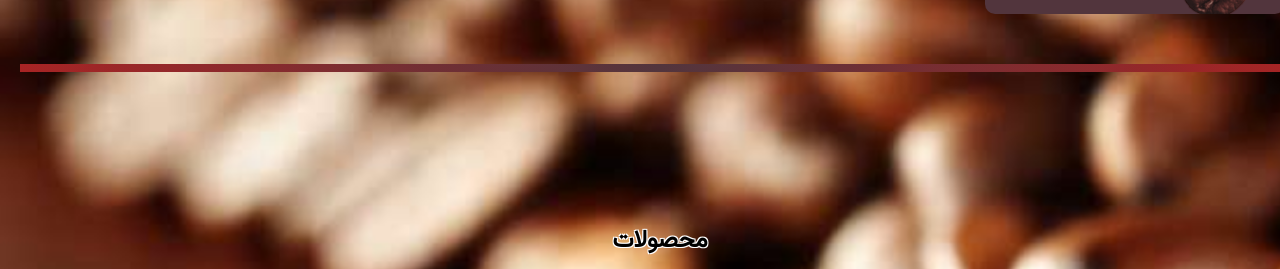
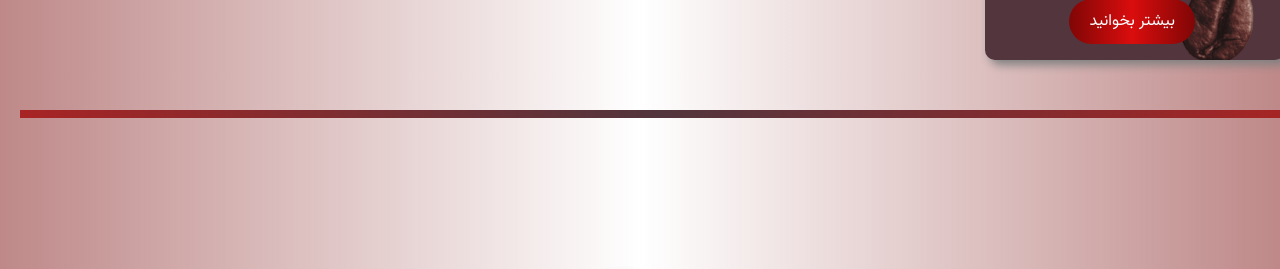
Before and after one commit to yasYZ/mrcoffee_web, a Django app: page /Products/ in a window 1280 px wide. Shown: the part 874-1143 px from the top of the page. Run offline with Django 4.2, Linux system fonts and the light colour scheme; data comes from the database, SQL or seed files in the repository.

Commit message:
Frontend

```diff
--- a/mrcoffee/home/static/css/Products.css
+++ b/mrcoffee/home/static/css/Products.css
@@ -1,11 +1,3 @@
-@font-face {
-    font-family: font1;
-    src: url(../fonts/Vazirmatn-Regular.ttf);
-}
-@font-face {
-    font-family: font2;
-    src: url(../fonts/Vazirmatn-Black.ttf);
-}
 @font-face {
     font-family: font1;
     src: url(../fonts/Vazirmatn-Regular.ttf);
@@ -20,9 +12,14 @@
     box-sizing: border-box;
 }
 body{
-    background: url("../image/IMG_20231202_153032_402.jpg");
-    background-size: cover;
-    background-repeat: no-repeat;
+    height: 0.5rem;
+    margin-top: 50px;
+    background: linear-gradient(
+        to left,
+        rgba(145, 53, 53, 0.59),
+        white,
+        rgba(145, 53, 53, 0.59)
+    );
     direction: rtl;
     font-family: font1;
     direction: rtl;
@@ -220,6 +217,11 @@
     background: url("../image/compngwingbadil_prev_ui.png") rgb(82, 53, 61);
     border-radius: 10px;
     position: relative;
+    transition: all 1s;
+    box-shadow: 5px 5px 10px gray;
+}
+.row .col:hover{
+    transform: scale(1.05);
 }
 .special{
     width: 100%;
@@ -231,17 +233,25 @@
 .row .col figure{
     text-align: center;
 }
-.row .col a{
-    margin-right: 95px;
-    padding: 10px;
+.row .col .btn {
+    position: relative;
+    display: inline-block;
+    background: linear-gradient(
+        to left,
+        #800606,
+        #da0d0d,
+        #800606
+    );
     color: #ffffff;
-    background-color: #757575;
-    border-radius: 10px;
-    transition:all 0.4s;
+    padding: 10px 20px;
+    border-radius: 40px;
+    margin-top: 20px;
+    margin-right: 90px;
+    text-decoration: none;
+    transition: all 0.5s;
 }
-.row .col a:hover {
-    color: #4b220a;
-
+.col a:hover{
+    transform: scale(1.1);
 }
 .col img{
     transform: scale(0.9);
@@ -258,15 +268,22 @@
     text-align: center;
 }
 .special h2{
+    color: white;
     text-shadow:
-        -1px -1px 0 #ffffff,
-        1px -1px 0 #ffffff,
-        -1px 1px 0 #ffffff,
-        1px 1px 0 #ffffff;
+        2px 2px 20px #000000,2px 2px 20px #000000;
     margin-top: 150px;
     text-align: center;
-    font-size: 18pt;
+    font-size: 40pt;
     font-family: font1;
+}
+.Normal h2{
+    color: white;
+    text-shadow:
+        2px 2px 20px #000000,2px 2px 20px #000000;
+    margin-top: 150px;
+    text-align: center;
+    font-size: 40pt;
+    font-family: font2;
 }
 figure .price{
     color: white;
@@ -282,17 +299,6 @@
         var(--secondaryColor),
         var(--primaryColor)
     );
-}
-.Normal h2{
-    text-shadow:
-        -1px -1px 0 #ffffff,
-        1px -1px 0 #ffffff,
-        -1px 1px 0 #ffffff,
-        1px 1px 0 #ffffff;
-    margin-top: 150px;
-    text-align: center;
-    font-size: 18pt;
-    font-family: font1;
 }
 .Normal{
     width: 100%;
--- a/mrcoffee/home/templates/Products.html
+++ b/mrcoffee/home/templates/Products.html
@@ -63,7 +63,7 @@
                                     <p class="price">ناموحود</p>
                                 {% endif %}
                             </figure>
-                            <a href="/Product/{{ item.id }}/">بیشتر بخوانید</a>
+                            <a class="btn" href="/Product/{{ item.id }}/">بیشتر بخوانید</a>
                         <span class="sale">40%-</span>
                         </article>
                     {% endif %}
@@ -86,12 +86,12 @@
                                 <p class="price">رایگان</p>
                             {% endif %}
                         </figure>
-                        <a href="/Product/{{ item.id }}/">بیشتر بخوانید</a>
+                        <a class="btn" href="/Product/{{ item.id }}/">بیشتر بخوانید</a>
                     </article>
                 {% endfor %}
             </section>
+        </div>
         <div class="line"></div>
-    </div>
     <footer class="footer">
         <div class="section-center">
             <div class="social-icons">
--- a/mrcoffee/home/templates/index.html
+++ b/mrcoffee/home/templates/index.html
@@ -43,7 +43,7 @@
         <div class="heading">
             <h2>مستر کافه</h2>
         </div>
-        <button class="btn" href="/Products">محصولات بیشتر</button>>
+        <a href="/Products"><button class="btn">محصولات بیشتر</button></a>
     </header>
     <div class="content-divider"></div>
     <hr>
```
